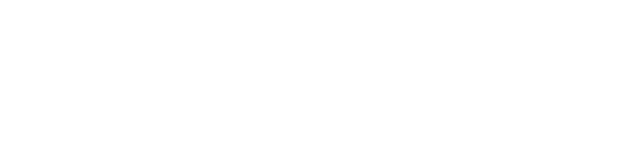
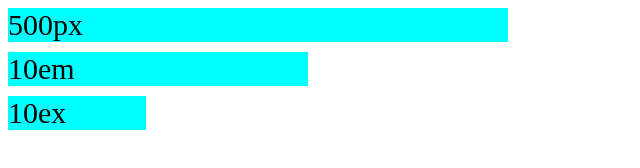
Before and after one commit to wiemka/jednostki_miary_css, a plain HTML site: page index.html in a window 1280 px wide. Shown: the whole page, without its empty margins (0-640 px from the left). Drawn offline with Linux system fonts and the light colour scheme.

Commit message:
dodany em i ex

```diff
--- a/css/style.css
+++ b/css/style.css
@@ -5,3 +5,20 @@ html{
 #container{
     font-size: 30px;
 }
+
+#container > div{
+    background-color: aqua;
+    margin-bottom: 10px
+}
+
+#pixele{
+    width: 500px
+}
+
+#em {
+    width: 10em;
+}
+
+#ex{
+    width: 10ex;
+}
--- a/index.html
+++ b/index.html
@@ -13,8 +13,9 @@
 <body>
 
 <div id="container">
-
-
+    <div id="pixele">500px</div>
+    <div id="em">10em</div>
+    <div id="ex">10ex</div>
 </div>
 
 
```
